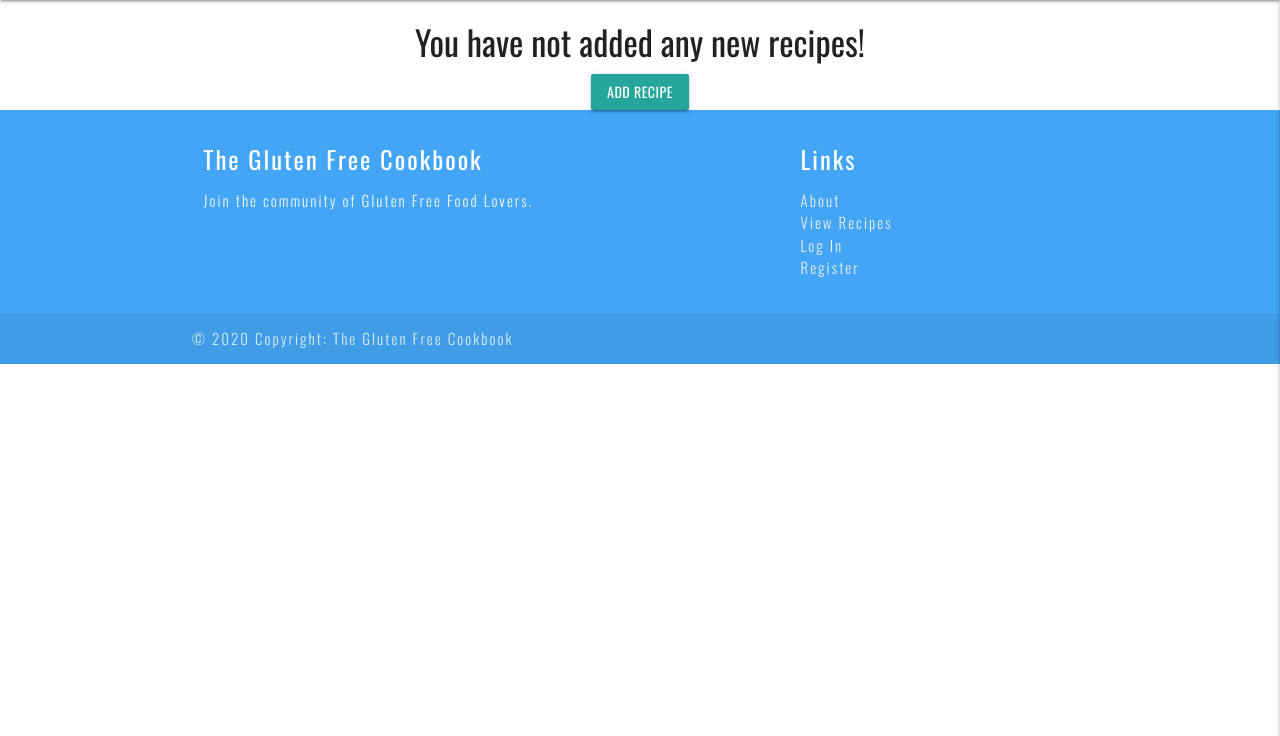
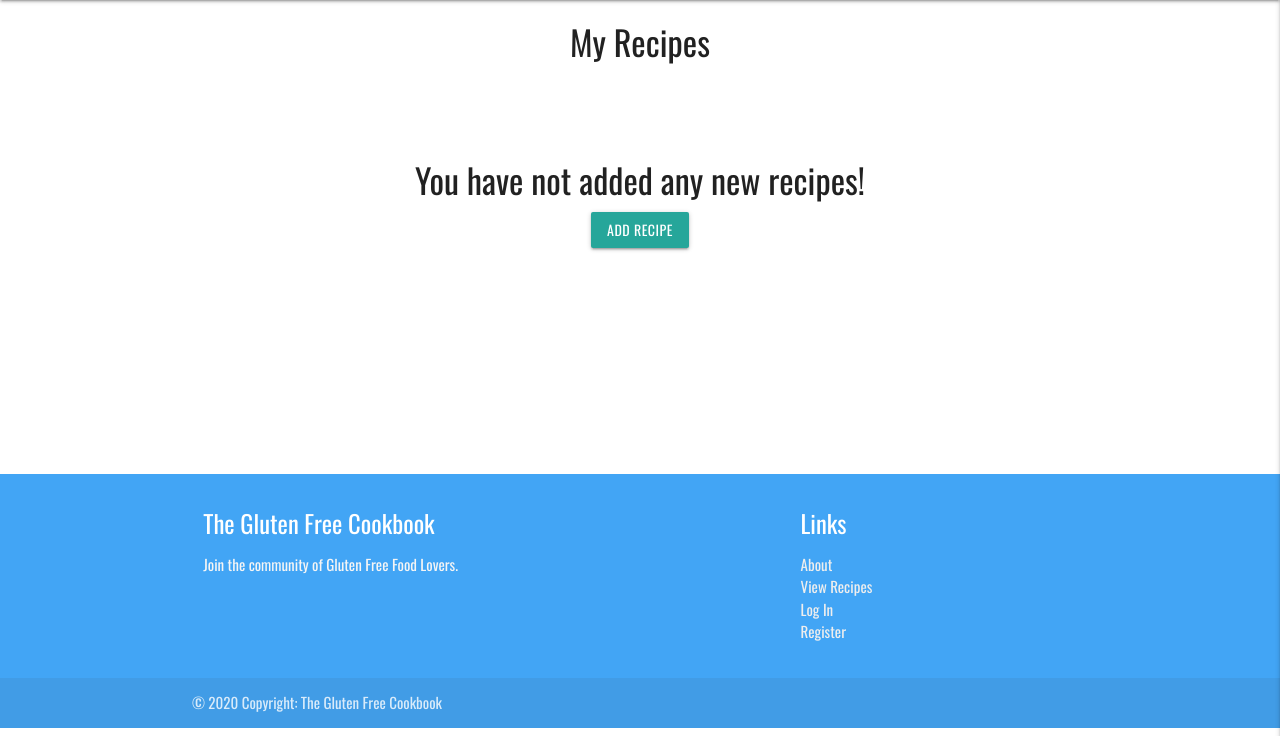
Before and after one commit to aprilha3097/The-Gluten-Free-Blog, a Flask app: page /cookbook in a window 1280 px wide. Shown: the part 64-800 px from the top of the page. Run offline with Flask 2, Linux system fonts and the light colour scheme; the visitor is signed in with stand-in values (Sample User, id 1); data that the repository does not hold is empty; some libraries are stand-ins or nearby versions.

Commit message:
Refactor to remove boostrap and restyle and resize items to be consistent with Materialise CSS elements

```diff
--- a/static/style.css
+++ b/static/style.css
@@ -93,6 +93,7 @@ i {
 .outline {
     border: 2px solid black;
     padding: 0;
+    background-color: pink;
 }
 
 .uppercase {
@@ -114,13 +115,6 @@ h3 {
     font-weight: 200;
     font-style: italic;
     letter-spacing: 1px;
-}
-
-.box {
-    background-color: pink;
-    margin: 0 auto;
-    padding: 0;
-    font-size: 2em;
 }
 
 .recipe-details {
@@ -148,18 +142,6 @@ h3 {
 
 table, tr, td {
     border: none;
-}
-
-footer {
-    background-color: rgba(44, 132, 220, 0.69);
-    color: white;
-    letter-spacing: 2px;
-    font-weight: 300;
-}
-
-footer
-a {
-    color:rgb(63, 63, 191);
 }
 
 .card-deck {
@@ -224,3 +206,12 @@ p {
 .card-link {
     color: inherit;
 }
+
+.no-recipes {
+    height: 400px;
+    padding: 5%;
+}
+
+.recipe-cards {
+    height: 300px;
+}
--- a/templates/cookbook.html
+++ b/templates/cookbook.html
@@ -2,12 +2,13 @@
 {% block content %}
 
 <!-- Display recipes that user has added themselves -->
+<h4 class="center-align">My Recipes</h4>
+<!-- Display recipes that user has added themselves -->
 {% for recipe in my_recipes %}
-<h4 class="center-align">My Recipes</h4>
 {% if loop.index % 2 != 0 %}
-<div class="row justify-content-md-center">
-    <div class="col-sm-4">
-        <div class="card border-info">
+<div class="row">
+    <div class="col s6">
+        <div class="card">
             <div class="card-body">
                 <h5 class="card-title">{{ recipe.recipe_name }}</h5>
                 <p class="card-text">{{ recipe.recipe_description }}</p>
@@ -21,12 +22,12 @@
         </div>
     </div>
     {% else %}
-    <div class="col-sm-4">
-        <div class="card border-info">
+    <div class="col s6">
+        <div class="card">
             <div class="card-body">
                 <h5 class="card-title">{{ recipe.recipe_name }}</h5>
                 <p class="card-text">{{ recipe.recipe_description }}</p>
-                <a href="{{ url_for('view_recipe', recipe_id=recipe._id)}}" class="btn btn-primary">View Recipe</a>
+                <a href="{{ url_for('view_recipe', recipe_id=recipe._id)}}" class="btn">View Recipe</a>
                 {% if session.user|lower == recipe.created_by|lower %}
                 <a href="{{ url_for('edit_recipe', recipe_id=recipe._id) }}" class="btn">Edit Recipe</a>
                 <a href="{{ url_for('delete_recipe', recipe_id=recipe._id) }}" class="btn">Delete Recipe</a>
@@ -38,9 +39,9 @@
 </div>
 {% endif %}
 {% else %}
-<div class="container center-align">
+<div class="container center-align no-recipes">
     <h4>You have not added any new recipes!</h4>
-    <a href="{{ url_for('add_recipe') }}" class="btn btn-primary">Add Recipe</a>
+    <a href="{{ url_for('add_recipe') }}" class="btn">Add Recipe</a>
 </div>
 {% endfor %}
 {% endblock %}
--- a/templates/index.html
+++ b/templates/index.html
@@ -5,7 +5,7 @@
     {% if session.user %}
     <div class="hero-image card col s10">
         <div class="hero-caption">
-            <h2>Welcome Back!</h2>
+            <h2>Welcome!</h2>
             <p>Remember to add your favorite recipes to your Cookbook</p>
             <!---Redirect User to Registration Page -->
             <a href="{{ url_for('cookbook') }}" class="btn"> My Cookbook</a>
--- a/templates/recipes.html
+++ b/templates/recipes.html
@@ -26,9 +26,9 @@
 {% for recipe in recipes %}
 {% if loop.index % 2 != 0 %}
 <div class="container">
-    <div class="row">
+    <div class="row valign-wrapper">
         <div class="col s6">
-            <div class="card">
+            <div class="card recipe-cards">
                 <div class="card-body">
                     <h5>{{ recipe.recipe_name }}</h5>
                     <p class="card-text">{{ recipe.recipe_description }}</p>
@@ -43,7 +43,7 @@
         </div>
         {% else %}
         <div class="col s6">
-            <div class="card">
+            <div class="card recipe-cards">
                 <div class="card-body">
                     <h5>{{ recipe.recipe_name }}</h5>
                     <p class="card-text">{{ recipe.recipe_description }}</p>
```
Also changed, not shown: templates/add_recipe.html (+3 -4 lines), templates/view_recipe.html (+8 -9 lines).
